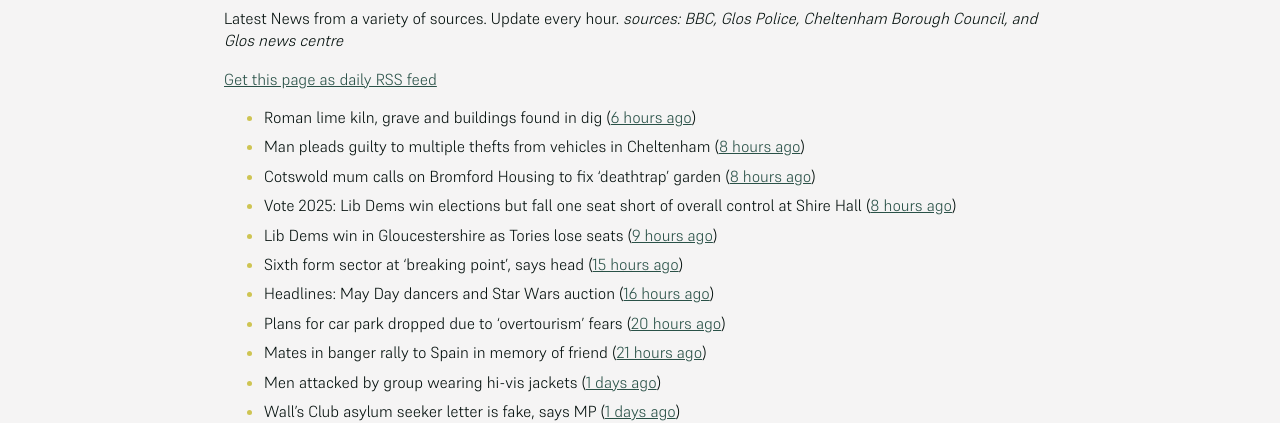
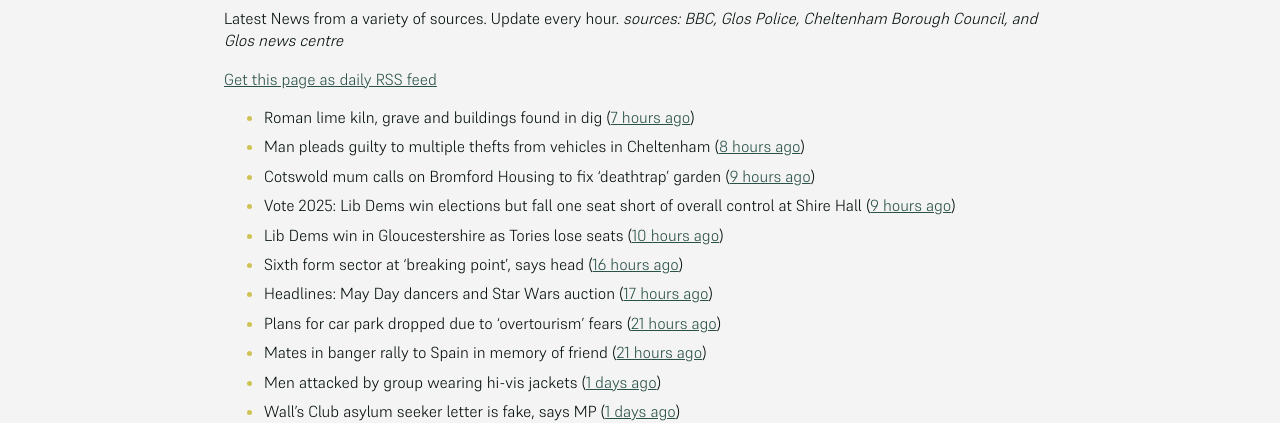
Before and after one commit to mat-0/cheltenham-open-data, a Jekyll site: the page built from _pages/news.md, in a window 1280 px wide. Shown: the part 266-689 px from the top of the page. Built offline with Jekyll 4.4.1, drawn with Linux system fonts in a browser that asks for light colours.

Commit message:
Updated 2025-05-03 03:13:35

```diff
--- a/_pages/news.md
+++ b/_pages/news.md
@@ -12,14 +12,14 @@ _sources: BBC, Glos Police, Cheltenham Borough Council, and Glos news centre_
 [Get this page as daily RSS feed](/daily.rss)
 
 <!-- news_marker starts -->
-- Roman lime kiln, grave and buildings found in dig ([6 hours ago](https://www.bbc.com/news/articles/c2dew1d26xjo))
+- Roman lime kiln, grave and buildings found in dig ([7 hours ago](https://www.bbc.com/news/articles/c2dew1d26xjo))
 - Man pleads guilty to multiple thefts from vehicles in Cheltenham ([8 hours ago](https://gloucesternewscentre.co.uk/man-pleads-guilty-to-multiple-thefts-from-vehicles-in-cheltenham/))
-- Cotswold mum calls on Bromford Housing to fix ‘deathtrap’ garden ([8 hours ago](https://gloucesternewscentre.co.uk/cotswold-mum-calls-on-bromford-housing-to-fix-deathtrap-garden/))
-- Vote 2025: Lib Dems win elections but fall one seat short of overall control at Shire Hall ([8 hours ago](https://gloucesternewscentre.co.uk/vote-2025-lib-dems-win-elections-but-fall-one-seat-short-of-overall-control-at-shire-hall/))
-- Lib Dems win in Gloucestershire as Tories lose seats ([9 hours ago](https://www.bbc.com/news/articles/cd6j8e8ej6xo))
-- Sixth form sector at 'breaking point', says head ([15 hours ago](https://www.bbc.com/news/articles/c4gr7lkmkzjo))
-- Headlines: May Day dancers and Star Wars auction ([16 hours ago](https://www.bbc.com/news/articles/cvg9y17e5rgo))
-- Plans for car park dropped due to 'overtourism' fears ([20 hours ago](https://www.bbc.com/news/articles/cm2xgzjmk63o))
+- Cotswold mum calls on Bromford Housing to fix ‘deathtrap’ garden ([9 hours ago](https://gloucesternewscentre.co.uk/cotswold-mum-calls-on-bromford-housing-to-fix-deathtrap-garden/))
+- Vote 2025: Lib Dems win elections but fall one seat short of overall control at Shire Hall ([9 hours ago](https://gloucesternewscentre.co.uk/vote-2025-lib-dems-win-elections-but-fall-one-seat-short-of-overall-control-at-shire-hall/))
+- Lib Dems win in Gloucestershire as Tories lose seats ([10 hours ago](https://www.bbc.com/news/articles/cd6j8e8ej6xo))
+- Sixth form sector at 'breaking point', says head ([16 hours ago](https://www.bbc.com/news/articles/c4gr7lkmkzjo))
+- Headlines: May Day dancers and Star Wars auction ([17 hours ago](https://www.bbc.com/news/articles/cvg9y17e5rgo))
+- Plans for car park dropped due to 'overtourism' fears ([21 hours ago](https://www.bbc.com/news/articles/cm2xgzjmk63o))
 - Mates in banger rally to Spain in memory of friend ([21 hours ago](https://www.bbc.com/news/articles/cx2wv3j4rwwo))
 - Men attacked by group wearing hi-vis jackets ([1 days ago](https://www.bbc.com/news/articles/c4g9r7xyr79o))
 - Wall's Club asylum seeker letter is fake, says MP ([1 days ago](https://www.bbc.com/news/articles/cjwv5dg2n1po))
```
Also changed, not shown: _data/flood.json (+5 -90 lines), index.md (+4 -4 lines).
